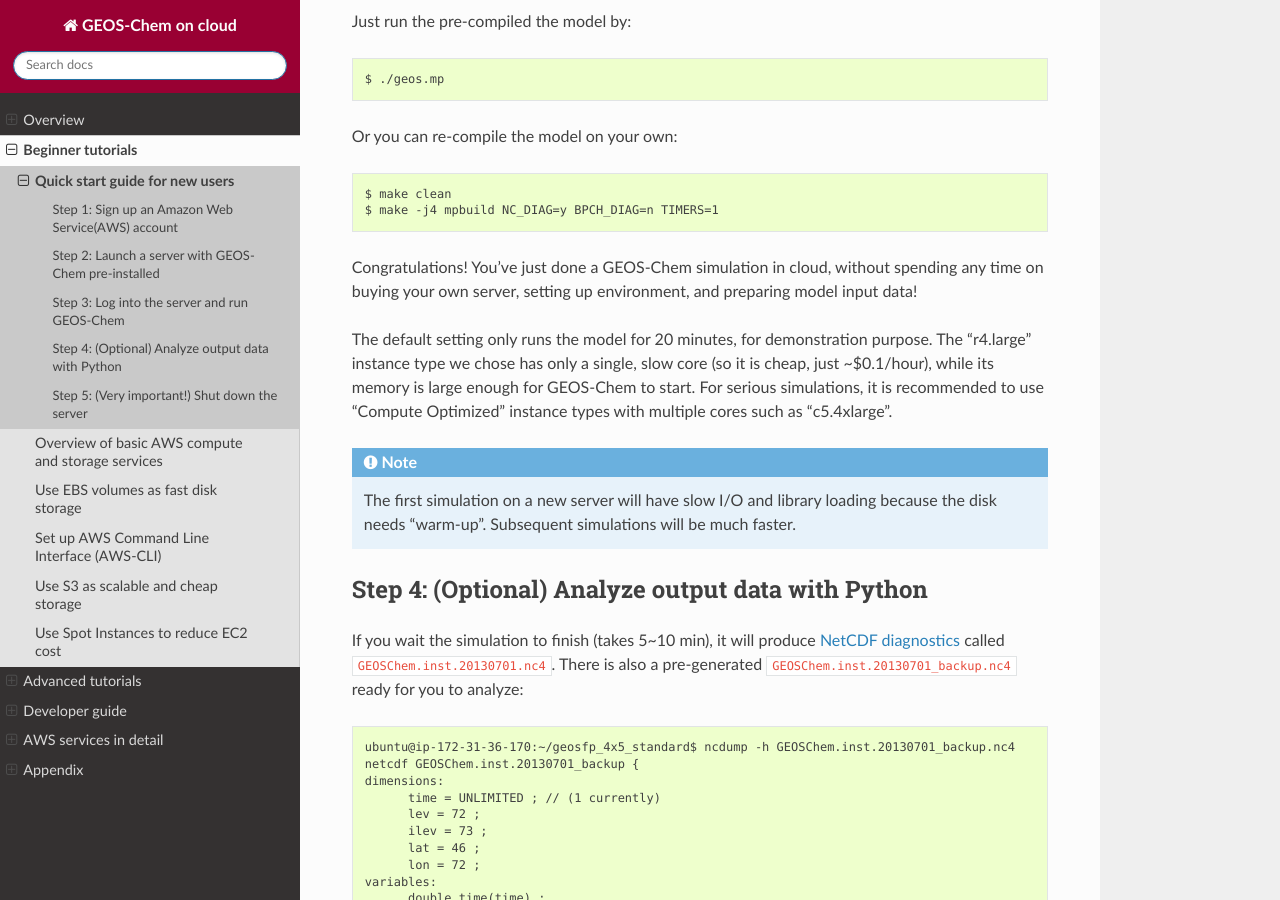
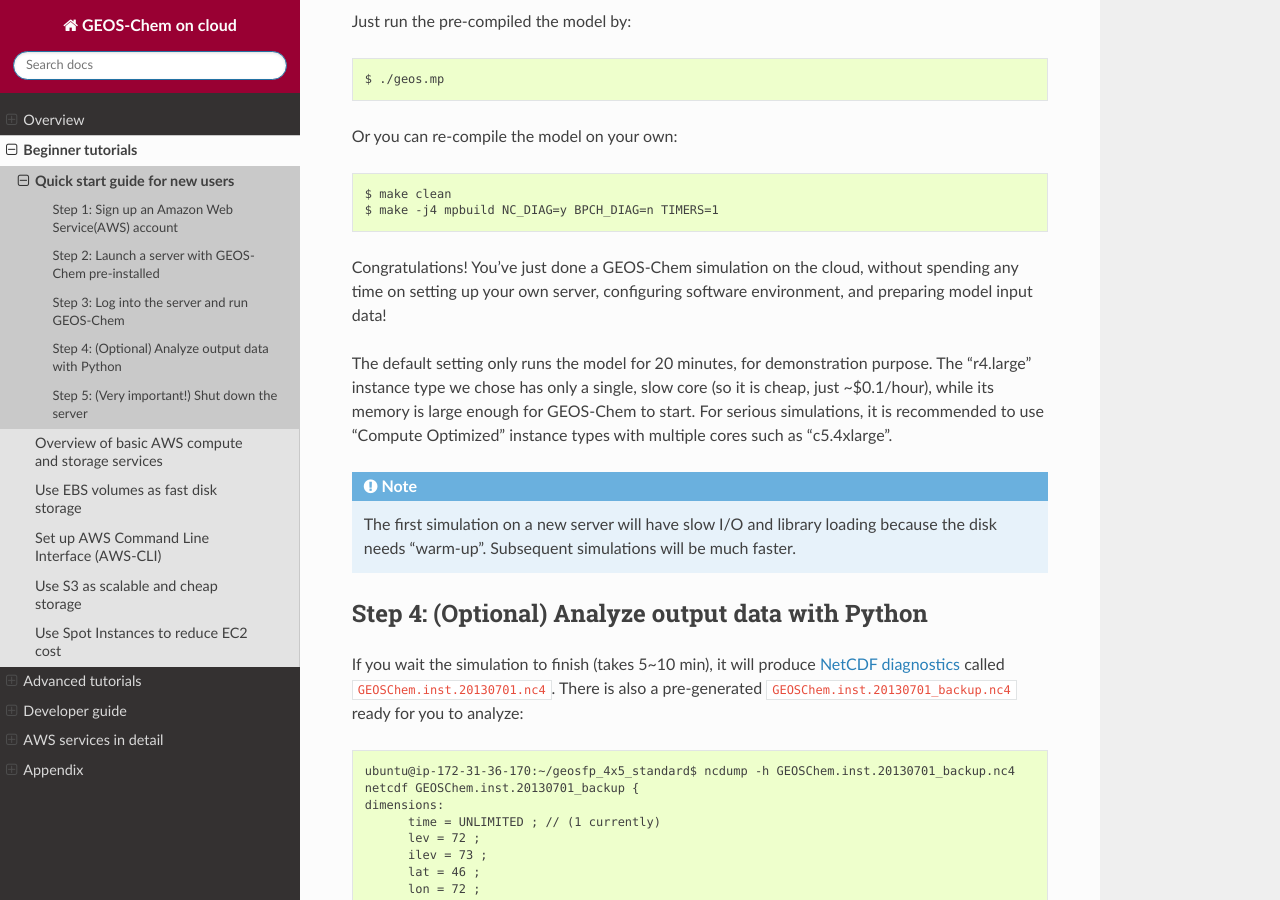
Before and after one commit to geoschem/geos-chem-cloud, a Sphinx documentation site: the page built from doc/source/chapter02_beginner-tutorial/quick-start.rst, in a window 1280 px wide and 900 px high, scrolled down 5303 px. Built offline with Sphinx 7.4.7 and the Read the Docs theme 2.0.0, drawn with Linux system fonts in a browser that asks for light colours.

Commit message:
Tiny wording fix

```diff
--- a/doc/source/chapter02_beginner-tutorial/quick-start.rst
+++ b/doc/source/chapter02_beginner-tutorial/quick-start.rst
@@ -97,7 +97,7 @@ Or you can re-compile the model on your own::
   $ make clean
   $ make -j4 mpbuild NC_DIAG=y BPCH_DIAG=n TIMERS=1
 
-Congratulations! You’ve just done a GEOS-Chem simulation in cloud, without spending any time on buying your own server, setting up environment, and preparing model input data!
+Congratulations! You’ve just done a GEOS-Chem simulation on the cloud, without spending any time on setting up your own server, configuring software environment, and preparing model input data!
 
 The default setting only runs the model for 20 minutes, for demonstration purpose. The "r4.large" instance type we chose has only a single, slow core (so it is cheap, just ~$0.1/hour), while its memory is large enough for GEOS-Chem to start. For serious simulations, it is recommended to use "Compute Optimized" instance types with multiple cores such as "c5.4xlarge".
 
```
